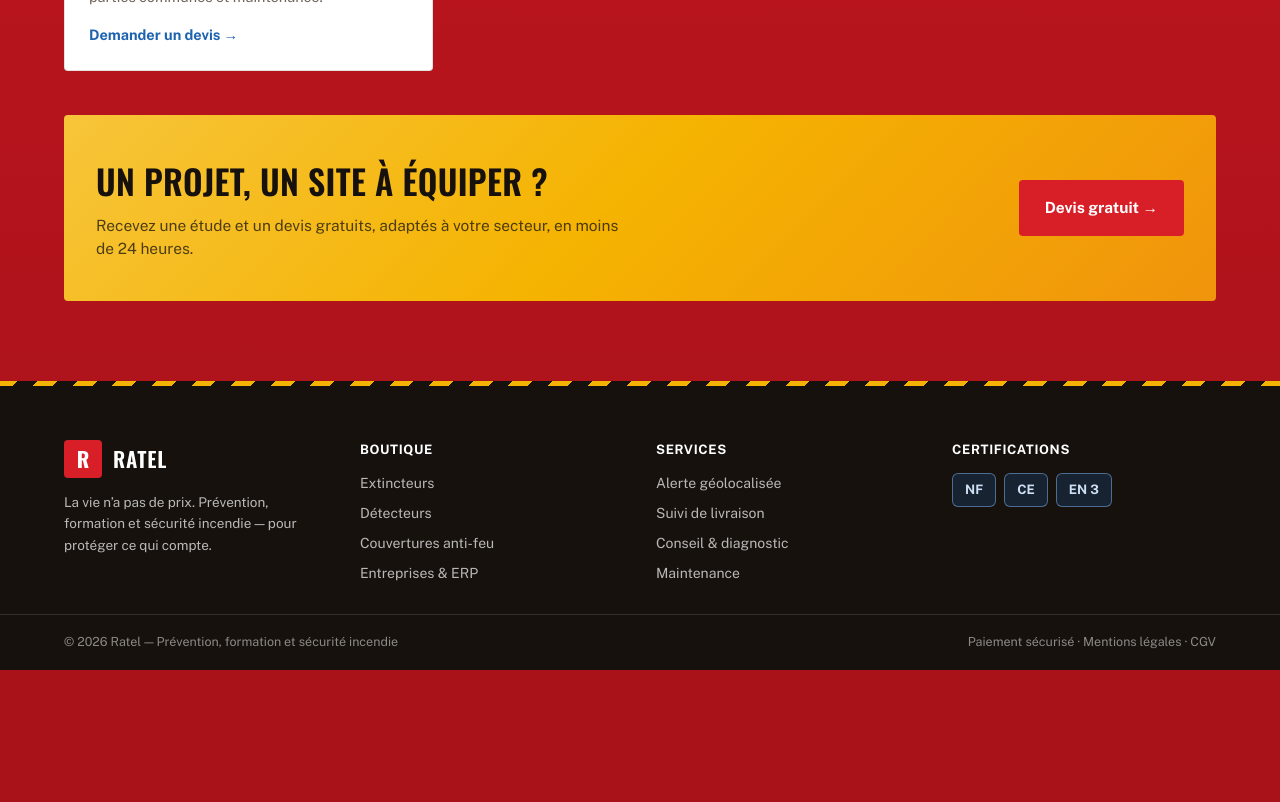
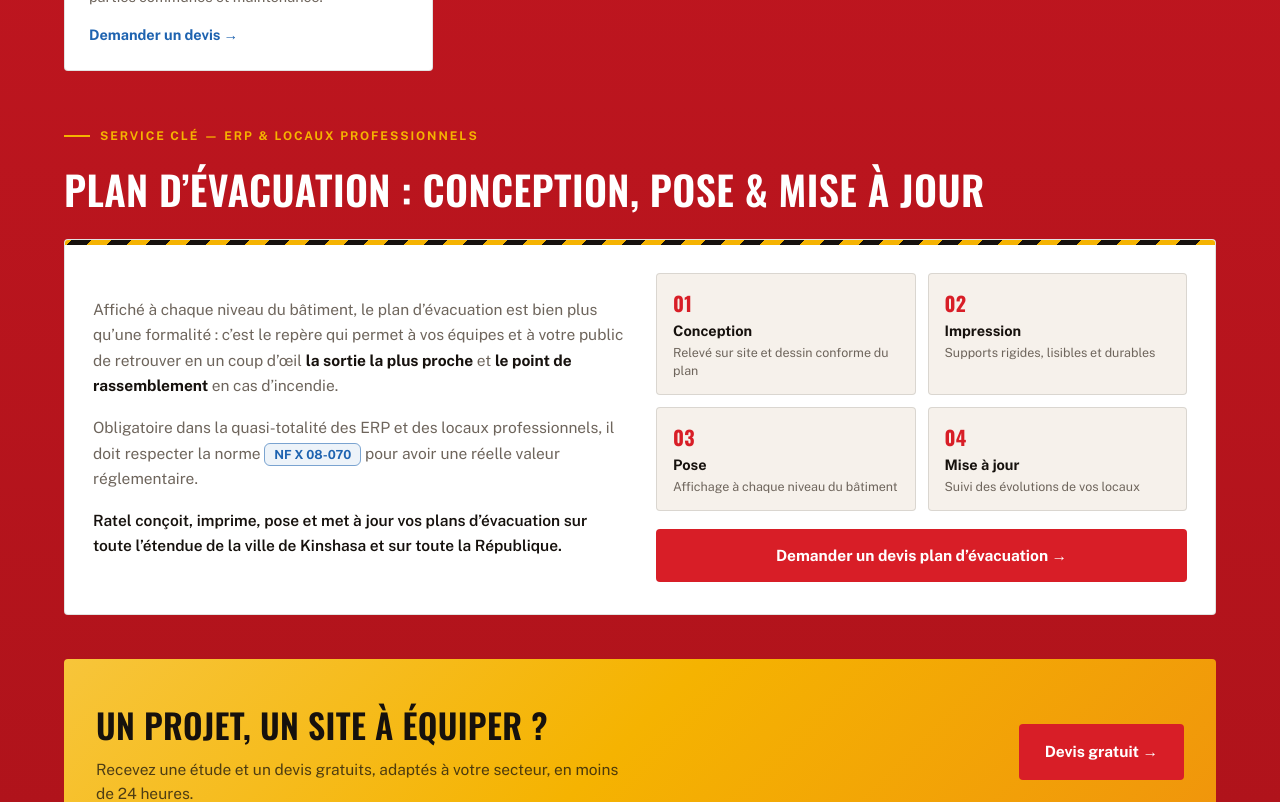
Before and after one commit to gs-imak/ratel, a Next.js app: page /secteurs in a window 1280 px wide. Shown: the part 1060-1862 px from the top of the page. Before the commit the page ends 1730 px from the top, so only its background shows below. Built offline with nearby package versions, Linux system fonts and the light colour scheme.

Commit message:
Add plan d'évacuation service (client brief): secteurs section, footer service, devis hint
- Conception / impression / pose / mise à jour, norme NF X 08-070
- Coverage per client: ville de Kinshasa + toute la République

```diff
--- a/app/devis/page.tsx
+++ b/app/devis/page.tsx
@@ -124,7 +124,7 @@ export default function DevisPage() {
             <textarea
               className="fld"
               rows={4}
-              placeholder="Type de site, surface, nombre d’extincteurs, échéance…"
+              placeholder="Type de site, surface, nombre d’extincteurs, plans d’évacuation, échéance…"
               style={{ resize: "vertical" }}
             />
           </label>
--- a/app/secteurs/page.tsx
+++ b/app/secteurs/page.tsx
@@ -52,6 +52,82 @@ export default function SecteursPage() {
         ))}
       </div>
 
+      {/* ---- Plan d'évacuation service ---- */}
+      <section style={{ marginTop: 56 }}>
+        <Eyebrow>Service clé — ERP &amp; locaux professionnels</Eyebrow>
+        <h2
+          className="display on-bg"
+          style={{ fontSize: "clamp(26px,3.4vw,40px)", color: "var(--ink)", marginBottom: 20, maxWidth: "24em" }}
+        >
+          Plan d’évacuation : conception, pose &amp; mise à jour
+        </h2>
+
+        <div className="card">
+          <div className="hazard" />
+          <div
+            style={{
+              display: "grid",
+              gridTemplateColumns: "repeat(auto-fit,minmax(300px,1fr))",
+              gap: 32,
+              padding: "28px 28px 32px",
+              alignItems: "center",
+            }}
+          >
+            <div>
+              <p style={{ fontSize: 15.5, lineHeight: 1.65, color: "var(--muted)", marginBottom: 16 }}>
+                Affiché à chaque niveau du bâtiment, le plan d’évacuation est bien plus qu’une formalité : c’est le
+                repère qui permet à vos équipes et à votre public de retrouver en un coup d’œil{" "}
+                <strong style={{ color: "var(--ink)" }}>la sortie la plus proche</strong> et{" "}
+                <strong style={{ color: "var(--ink)" }}>le point de rassemblement</strong> en cas d’incendie.
+              </p>
+              <p style={{ fontSize: 15.5, lineHeight: 1.65, color: "var(--muted)", marginBottom: 16 }}>
+                Obligatoire dans la quasi-totalité des ERP et des locaux professionnels, il doit respecter la norme{" "}
+                <span className="badge-cert" style={{ fontSize: 12.5, padding: "3px 9px" }}>NF X 08-070</span> pour
+                avoir une réelle valeur réglementaire.
+              </p>
+              <p style={{ fontSize: 15.5, lineHeight: 1.65, color: "var(--ink)", fontWeight: 600 }}>
+                Ratel conçoit, imprime, pose et met à jour vos plans d’évacuation sur toute l’étendue de la ville de
+                Kinshasa et sur toute la République.
+              </p>
+            </div>
+
+            <div>
+              <div style={{ display: "grid", gridTemplateColumns: "1fr 1fr", gap: 12, marginBottom: 18 }}>
+                {[
+                  ["01", "Conception", "Relevé sur site et dessin conforme du plan"],
+                  ["02", "Impression", "Supports rigides, lisibles et durables"],
+                  ["03", "Pose", "Affichage à chaque niveau du bâtiment"],
+                  ["04", "Mise à jour", "Suivi des évolutions de vos locaux"],
+                ].map(([num, title, desc]) => (
+                  <div
+                    key={num}
+                    style={{
+                      border: "1px solid var(--line)",
+                      borderRadius: "var(--radius)",
+                      padding: "14px 16px",
+                      background: "var(--bg)",
+                    }}
+                  >
+                    <div className="display" style={{ fontWeight: 700, fontSize: 20, color: "var(--accent)" }}>
+                      {num}
+                    </div>
+                    <div style={{ fontWeight: 700, fontSize: 14.5, color: "var(--ink)", margin: "2px 0" }}>{title}</div>
+                    <div style={{ fontSize: 12.5, lineHeight: 1.45, color: "var(--muted)" }}>{desc}</div>
+                  </div>
+                ))}
+              </div>
+              <Link
+                href="/devis"
+                className="btn-accent"
+                style={{ display: "block", textAlign: "center", padding: "15px 24px", fontSize: 15.5, textDecoration: "none" }}
+              >
+                Demander un devis plan d’évacuation →
+              </Link>
+            </div>
+          </div>
+        </div>
+      </section>
+
       {/* bottom CTA */}
       <div
         className="band-gold"
--- a/components/Footer.tsx
+++ b/components/Footer.tsx
@@ -1,6 +1,6 @@
 const COLS = [
   { title: "Boutique", items: ["Extincteurs", "Détecteurs", "Couvertures anti-feu", "Entreprises & ERP"] },
-  { title: "Services", items: ["Alerte géolocalisée", "Suivi de livraison", "Conseil & diagnostic", "Maintenance"] },
+  { title: "Services", items: ["Alerte géolocalisée", "Plans d'évacuation NF X 08-070", "Suivi de livraison", "Conseil & diagnostic", "Maintenance"] },
 ];
 
 export default function Footer() {
```
